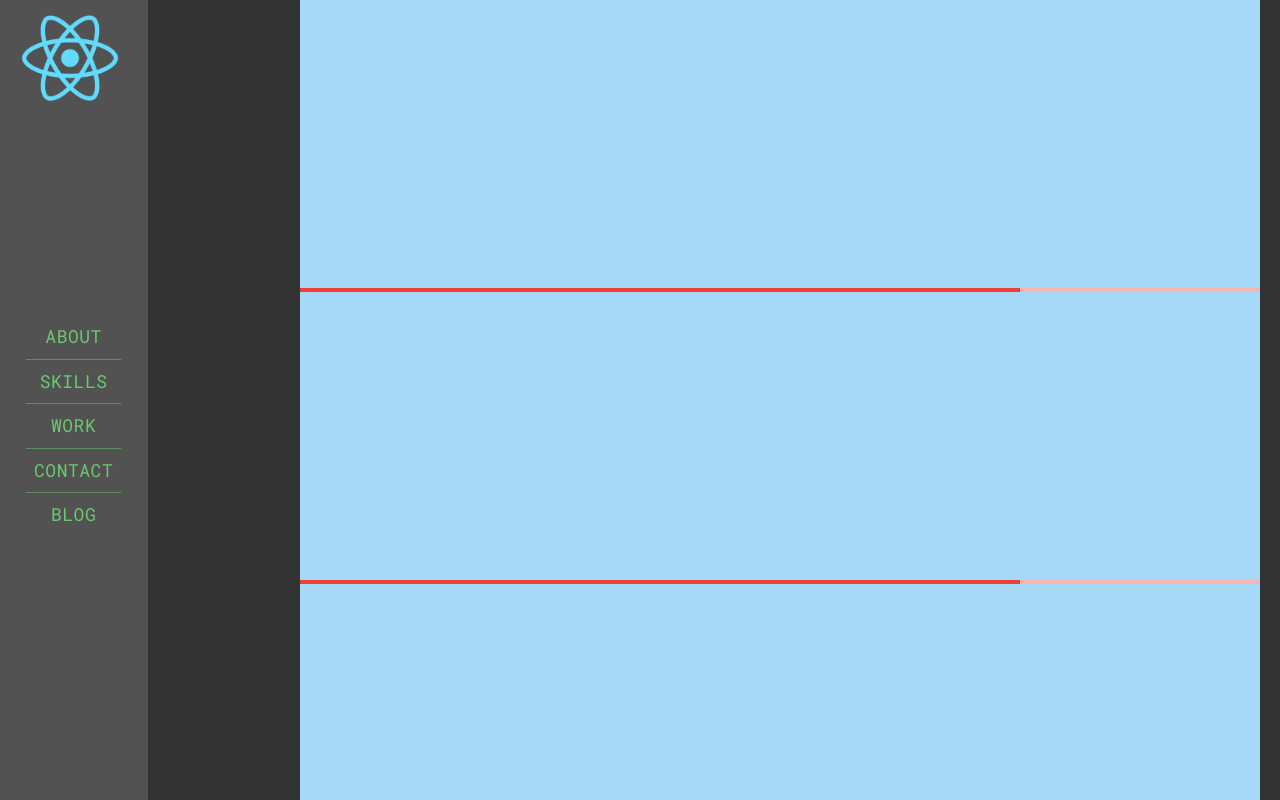
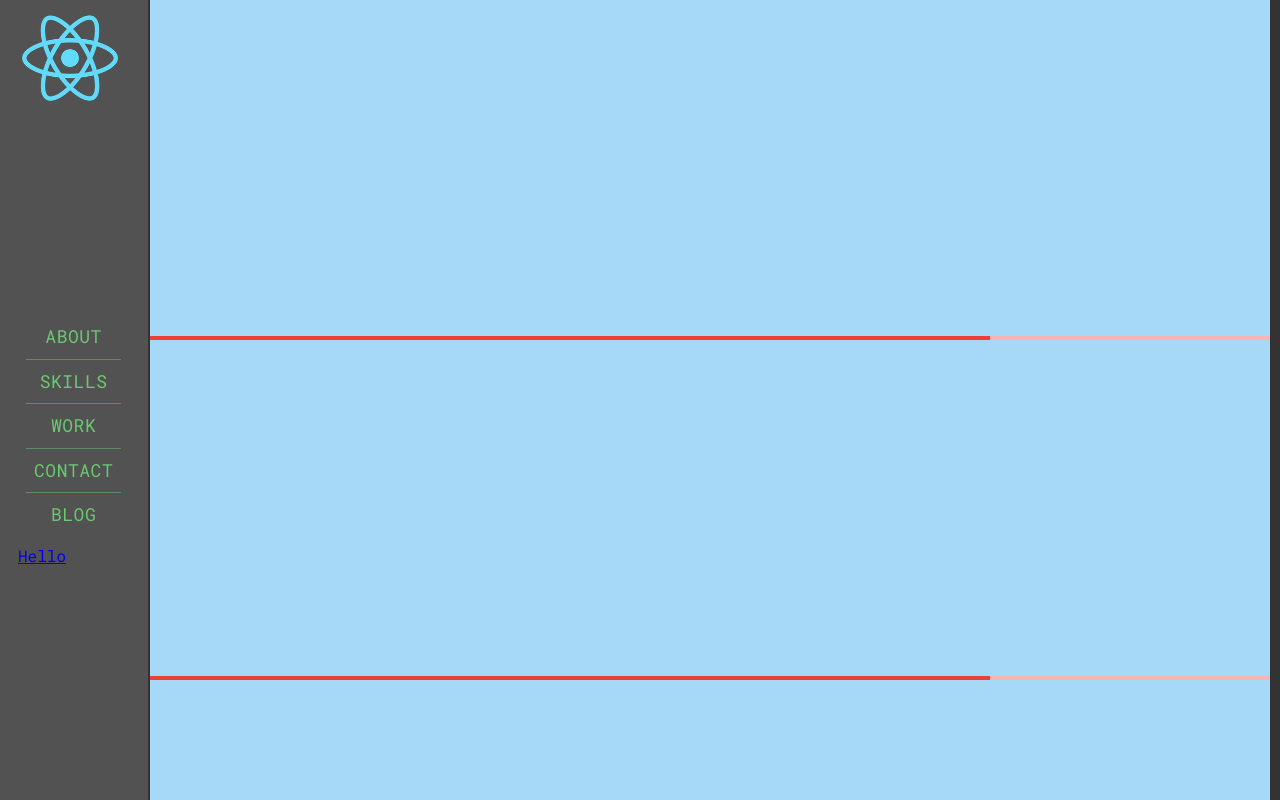
Before and after one commit to Hindesj/Portfolio, a React (Create React App) app: page /skills in a window 1280 px wide. Shown: the top 800 px of the page. Built offline with nearby package versions, Linux system fonts and the light colour scheme; a small style sheet from the web is missing.

Commit message:
commit to main

```diff
--- a/src/App.css
+++ b/src/App.css
@@ -5,20 +5,6 @@
   flex-direction: row;
   align-items:center;
   justify-content: center;
-
-}
-
-.sidenav{
-  height: 100%;
-  width: 130px;
-  position: fixed;
-  z-index: 1;
-  top: 0%;
-  left: 0px;
-  overflow-x: hidden;
-  padding: 8px 0;
-  padding-left: 18px;
-  background-color: #525252;
 
 }
 
--- a/src/App.js
+++ b/src/App.js
@@ -7,33 +7,17 @@ import logo from './logo512.png';
 import Blog from './components/Blog';
 import Contact from './components/Contact';
 import { BrowserRouter, Route} from "react-router-dom";
+import { withRouter } from 'react-router-dom';
 
 function App() {
   return (
-    <div>
-      <div className='sidenav'>
-        <div className='logo'>
-          <img src={logo} alt="Girl in a jacket" width="100" height="100"/>
-        </div>
-        <div>
-          <NavBar/>
-        </div>
+    <BrowserRouter>
 
-      </div>
-      <div className='main'>
-        <BrowserRouter>
-          <Route path="/" exact component={About} />
-          <Route path="/skills" component={Skills} />
-          <Route path="/skills" component={Skills} />
-        </BrowserRouter>
+              <NavBar/>
+              <Route path="/" exact component={withRouter(About)} />
+              <Route path="/skills" component={withRouter(Skills)} />
 
-
-
-
-
-      </div>
-
-    </div>
+    </BrowserRouter>
   );
 }
 
--- a/src/components/NavBar.js
+++ b/src/components/NavBar.js
@@ -1,12 +1,14 @@
 import React from "react";
 import NavButton from "./NavButton";
 import { Link } from "react-router-dom";
+import logo from "./assets/logo192.png"
 
 export default function NavBar(props){
 
     return(
-        <div style={styles.navImg}>
-            <div >
+        <div style={styles.nav}>
+            <div style={styles.navImg} >
+                <img src={logo} alt="Girl in a jacket" width="100" height="100"/>
             </div>
 
             <div>
@@ -14,7 +16,7 @@ export default function NavBar(props){
             </div>
 
             <div className="socials">
-
+                <Link to="/skills" >Hello</Link>
             </div>
         </div>
     );
@@ -23,5 +25,19 @@ export default function NavBar(props){
 const styles ={
     navImg:{
 
+        paddingBottom: '150%',
+        paddingLeft:'2px',
+    },
+    nav:{
+        height: '100%',
+        width: '130px',
+        position: 'fixed',
+        zIndex: '1',
+        top: '0%',
+        left: '0px',
+        overflowX: 'hidden',
+        padding: '8px 0',
+        paddingLeft: '18px',
+        backgroundColor: '#525252'
     }
 }
--- a/src/components/Skills.js
+++ b/src/components/Skills.js
@@ -2,8 +2,9 @@ import React from "react";
 import LinearProgress from '@mui/material/LinearProgress';
 import theme from "../theme";
 import { ThemeProvider } from "@mui/material";
+import { withRouter } from "react-router-dom";
 
-export default function Skills(){
+function Skills(){
     return(
         <div className='main'>
             <div className='first'>
@@ -49,3 +50,5 @@ const styles ={
         backgroundColor: '#A6D9F7'
     }
 }
+
+export default withRouter(Skills);
```
Also changed, not shown: src/components/assets/logo192.png (renamed from src/logo192.png).
